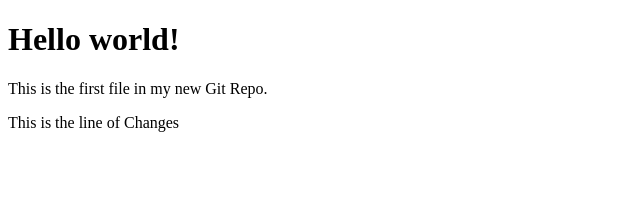
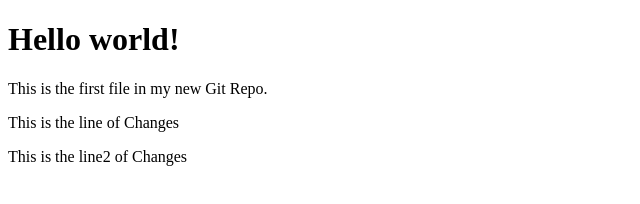
Before and after one commit to akash0578/jshelloword, a plain HTML site: page index.html in a window 1280 px wide. Shown: the whole page, without its empty margins (0-640 px from the left). Drawn offline with Linux system fonts and the light colour scheme.

Commit message:
updated index.html with e-fix

```diff
--- a/index.html
+++ b/index.html
@@ -8,5 +8,6 @@
 <h1>Hello world!</h1>
 <p>This is the first file in my new Git Repo.</p>
 <p>This is the line of Changes</p>
+<p>This is the line2 of Changes</p>
 </body>
 </html>
```
